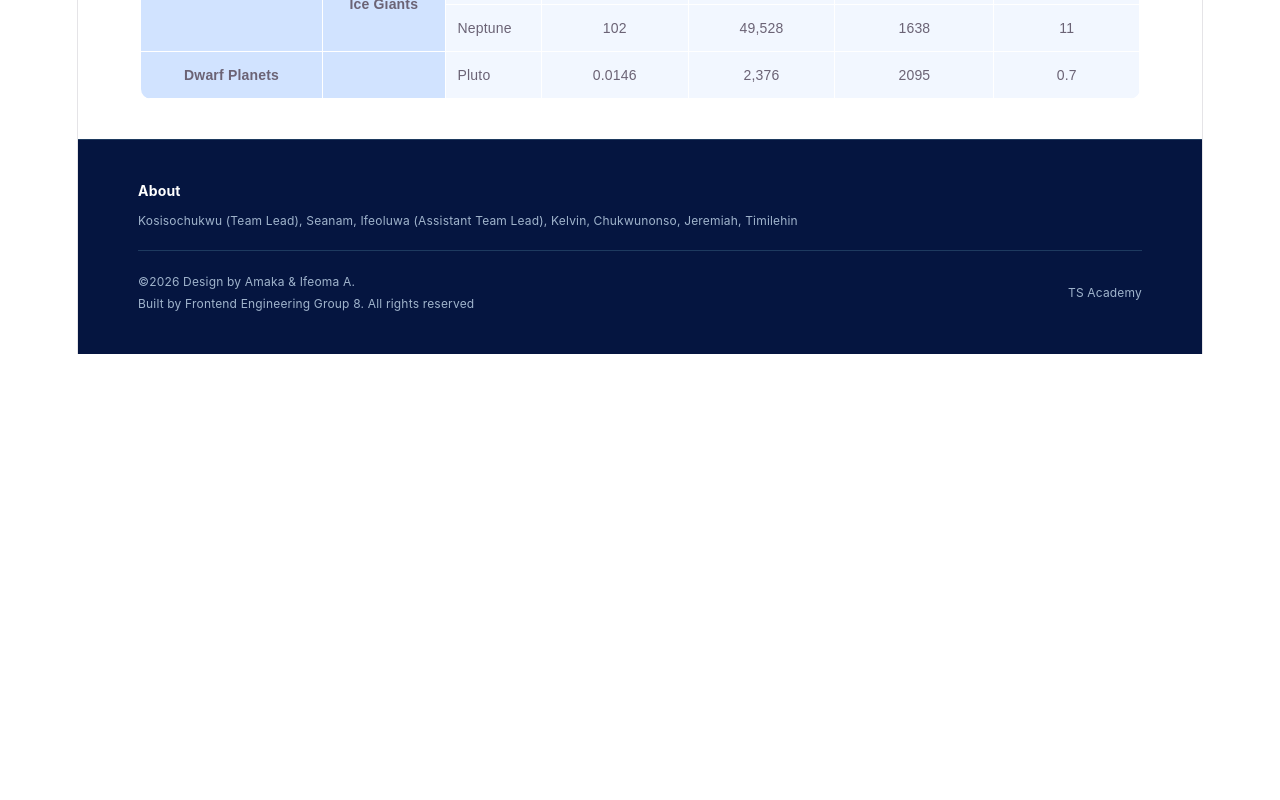
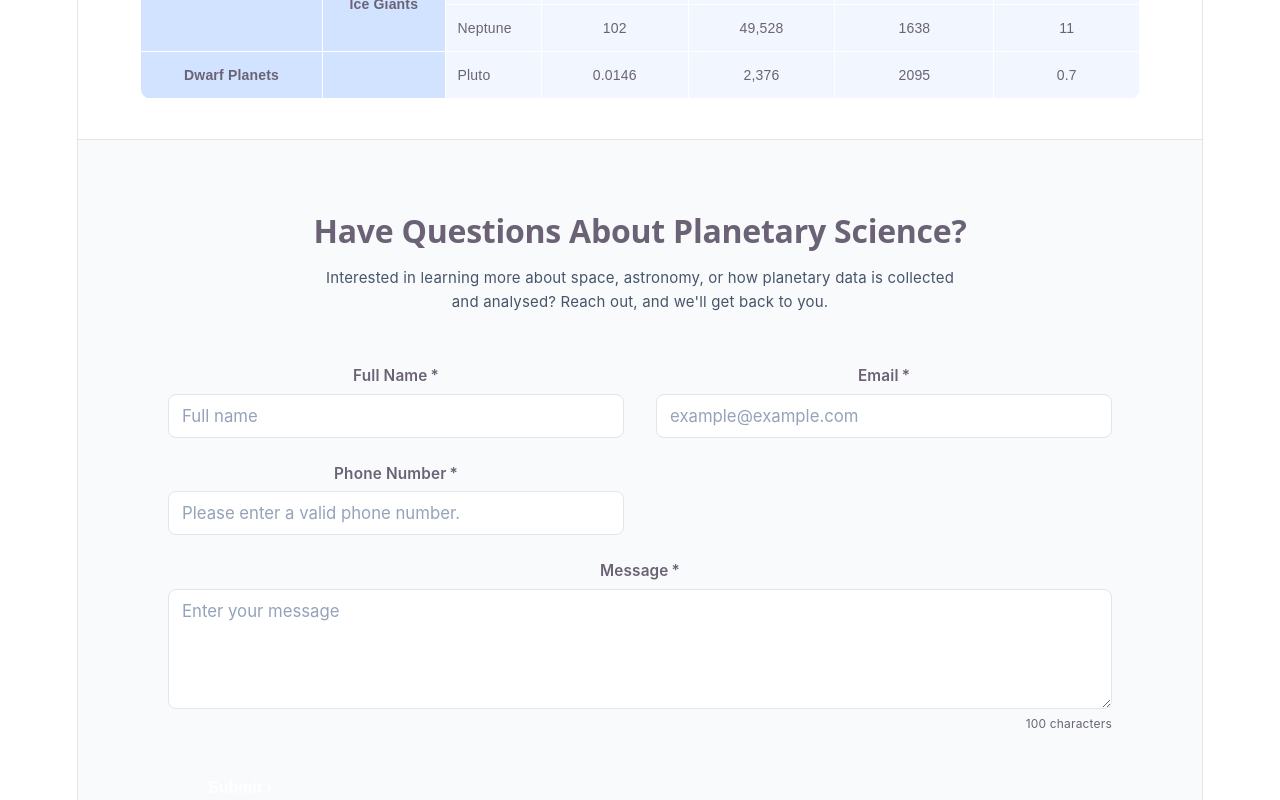
Before and after one commit to Okk-Bryte/frontend-engineering-group-8, a React (Vite) app: page / in a window 1280 px wide. Shown: the part 2680-3480 px from the top of the page. Before the commit the page ends 3034 px from the top, so only its background shows below. Built offline with nearby package versions, Linux system fonts and the light colour scheme.

Commit message:
Add ContactForm component to App

```diff
--- a/src/App.jsx
+++ b/src/App.jsx
@@ -3,11 +3,10 @@ import Hero from "./components/Hero/Hero";
 import VideoSection from "./components/VideoSection/VideoSection";
 import Planets from "./components/Planets/Planets";
 import Table from "./components/Table/Table"
-// import ContactForm from "./components/ContactForm/ContactForm";
+import ContactForm from "./components/ContactForm/ContactForm";
 import Footer from "./components/Footer/Footer";
 
-
-export default function App() {
+function App() {
   return (
     <>
       <Header />
@@ -15,7 +14,10 @@ export default function App() {
       <VideoSection />
       <Planets />
       <Table />
+      <ContactForm />
       <Footer />
     </>
-  )
+  );
 }
+
+export default App;
```
